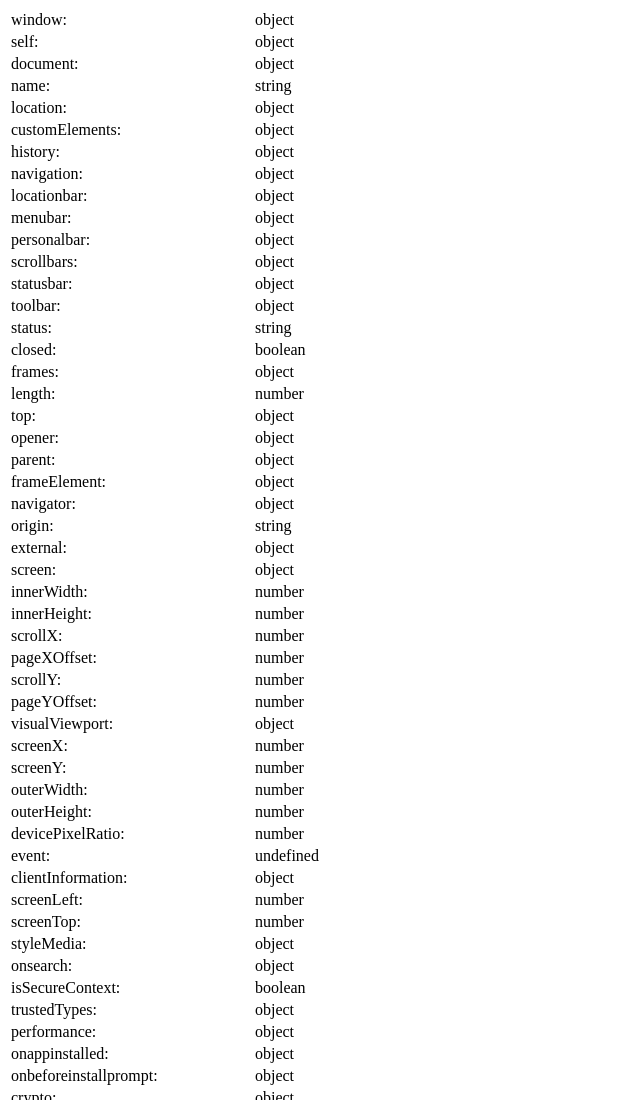
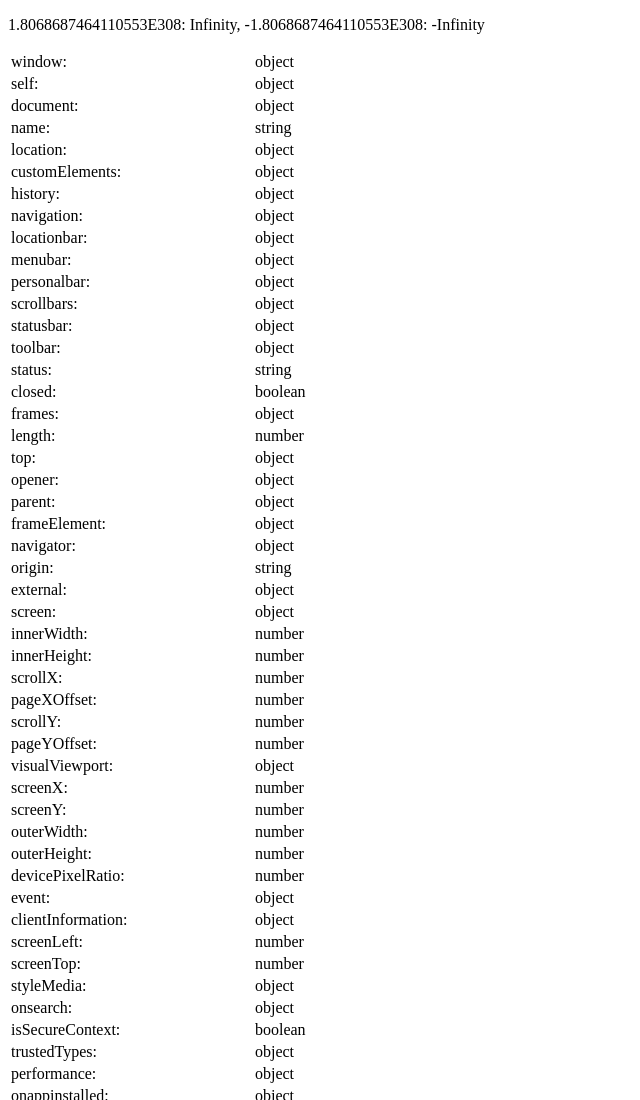
Before and after one commit to jasonwsvt/Javascript, a plain HTML site: page Project5_comparisons_type_coercion/index.html in a window 1280 px wide. Shown: the top 1100 px of the page, without its empty margins (0-640 px from the left). Drawn offline with Linux system fonts and the light colour scheme.

Commit message:
Updates to project 5

```diff
--- a/Project5_comparisons_type_coercion/index.html
+++ b/Project5_comparisons_type_coercion/index.html
@@ -1,11 +1,14 @@
 <!doctype html>
 <html lang="en">
 	<head>
-		<script src="js/main.js"></script>
   		<meta charset="utf-8">
   		<title>A Basic HTML5 Template</title>
-		  <script src="js/main.js"></script>
+	  	<script src="js/main.js"></script>
 	</head>
-	<body>
+	<body onload="thisElts(); inf()">
+		<p id="infinity"></p>
+		<table>
+
+		</table>
 	</body>
 </html>
--- a/Project5_comparisons_type_coercion/js/main.js
+++ b/Project5_comparisons_type_coercion/js/main.js
@@ -1,8 +1,8 @@
+function thisElts() {
 	//Assign empty arrays to two variables
-var strings = [], numbers = []
+	var strings = [], numbers = [], t = document.querySelector('table')
 
-//Start a table
-document.write("<table>")
+	console.log(t)
 
 	//Go through every property / method of the this object
 	for (let name in this) {
@@ -10,7 +10,7 @@ for (let name in this) {
 		var type = typeof this[name]
 
 		//Add a new row to the table with a couple cells containing the name and type of the current property
-	document.write(`<tr><td>${name}:</td><td>${type}</td></tr>`)
+		t.insertAdjacentHTML('beforeend', `<tr><td>${name}:</td><td>${type}</td></tr>`)
 
 		//If the type of the property is a string, add it to the strings array
 		if (type === "string" && this[name].length > 0) { strings.push(name) }
@@ -19,12 +19,25 @@ for (let name in this) {
 		if (type === "number") { numbers.push(name) }
 	}
 
-//Finish off the table
-document.write("</table>")
-
 	//Choose a random entry from each of the strings and numbers arrays
 	var s = strings[Math.floor(Math.random() * strings.length)]
 	var n = numbers[Math.floor(Math.random() * numbers.length)]
 
-//Display them concatenated
-document.write(this[s] + this[n])
+	//Display them concatenated, indicating type coercion is working
+	t.insertAdjacentHTML('beforeend', this[s] + this[n])
+}
+
+//Generate a random number between 1 and 2, and determine the exponent required for that number so that it's considered infinity by JavaScript.
+function inf() {
+	//Generate a random number between 1 and 2
+	var n = String(Math.random() + 1) //"1.7976931348623157"
+
+	//Start off the exponent at 300
+	var x = "300"
+
+	//Loop to increase the exponent by one until the number is considered infinity.
+	do { var a = n + "E" + x++ } while (Number(a) !== Infinity)
+
+	//Enter the number into the element with the id of infinity.
+	document.getElementById("infinity").innerHTML = `${a}: ${Number(a)}, -${a}: ${Number(-a)}`
+}
```
Lines whose indentation alone changed are shown as unchanged.
